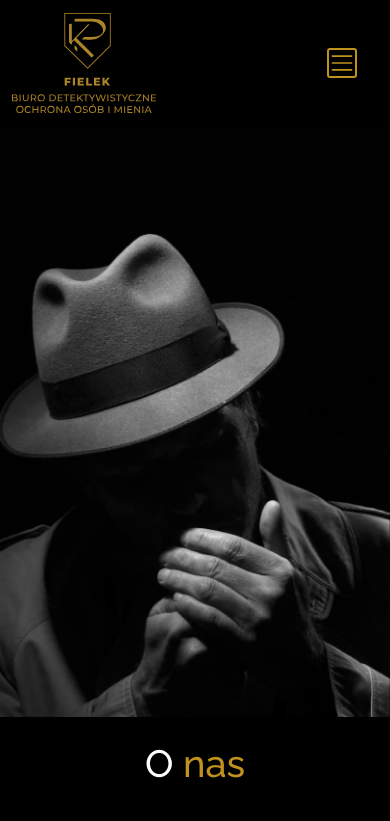
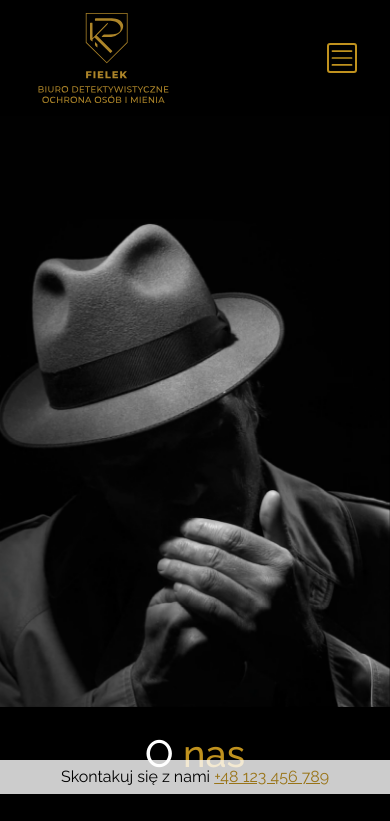
Before and after one commit to voxx1/detective, a plain HTML site: page index.html in a window 390 px wide. Shown: the top 821 px of the page. Drawn offline with nearby package versions, Linux system fonts and the light colour scheme; a web font is replaced by a local one.

Commit message:
Add files via upload

```diff
--- a/index.html
+++ b/index.html
@@ -74,6 +74,9 @@
                   </div>
                 </div>
               </div>
+
+              <p style="width: 100%;" class="number">Skontakuj się z nami <a class="contact-underscore" href="tel:123-456-7890">+48 123 456 789</a></p>
+
             </section>
             <section id="about">
                 <div class="container ">
--- a/style.css
+++ b/style.css
@@ -87,7 +87,16 @@ body {
   padding-right: 30px;
   top: 40%;
 }
-
+.number {
+  color: rgb(0, 0, 0);
+  position: fixed;
+  background: white;
+  padding: 5px;
+  text-align: center;
+  top: 90%;
+  opacity: 0.8;
+  z-index: 1000;
+}
 .pros-items {
   text-align: center;
   display: -webkit-box;
@@ -437,7 +446,10 @@ body {
     font-size: 17px;
   }
   .logo-upper {
-    height: 100px;
+    height: 90px;
+  }
+  .logo-upper-scroll {
+    height: 90px !important;
   }
   .carousel-item img {
     height: 70vh !important;
@@ -448,6 +460,9 @@ body {
   }
   .fixed-top {
     margin-bottom: -20px;
+  }
+  .navbar-brand {
+    width: 50% !important;
   }
 }
 
```
